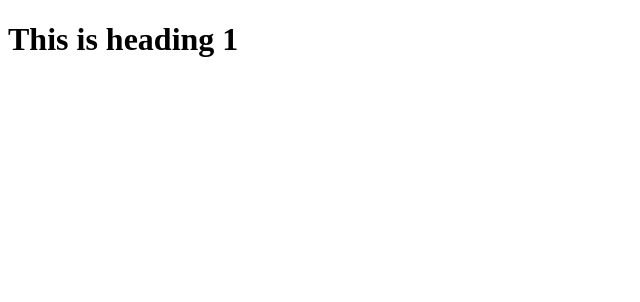
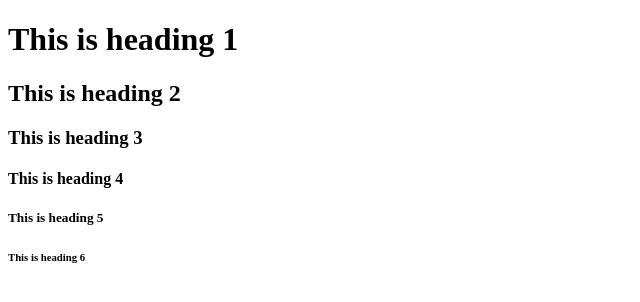
Before and after one commit to Idba1/practice-html, a plain HTML site: page index.html in a window 1280 px wide. Shown: the whole page, without its empty margins (0-640 px from the left). Drawn offline with Linux system fonts and the light colour scheme.

Commit message:
add some heading

```diff
--- a/index.html
+++ b/index.html
@@ -7,5 +7,10 @@
 </head>
 <body>
     <h1>This is heading 1</h1>
+    <h2>This is heading 2</h2>
+    <h3>This is heading 3</h3>
+    <h4>This is heading 4</h4>
+    <h5>This is heading 5</h5>
+    <h6>This is heading 6</h6>
 </body>
 </html>
```
Also changed, not shown: pictures/download (1).jpg (added), pictures/download.jpg (added), pictures/images (1).jpg (added), pictures/images.jpg (added).
